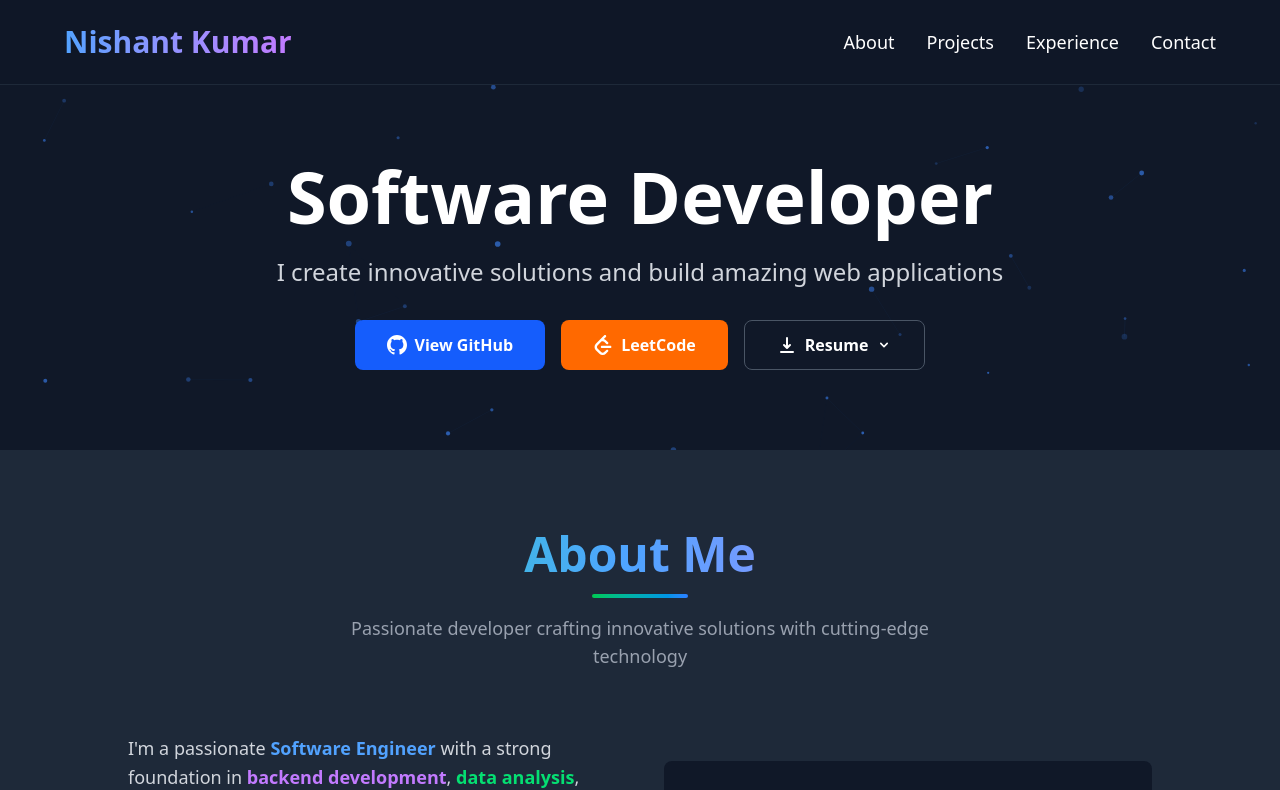
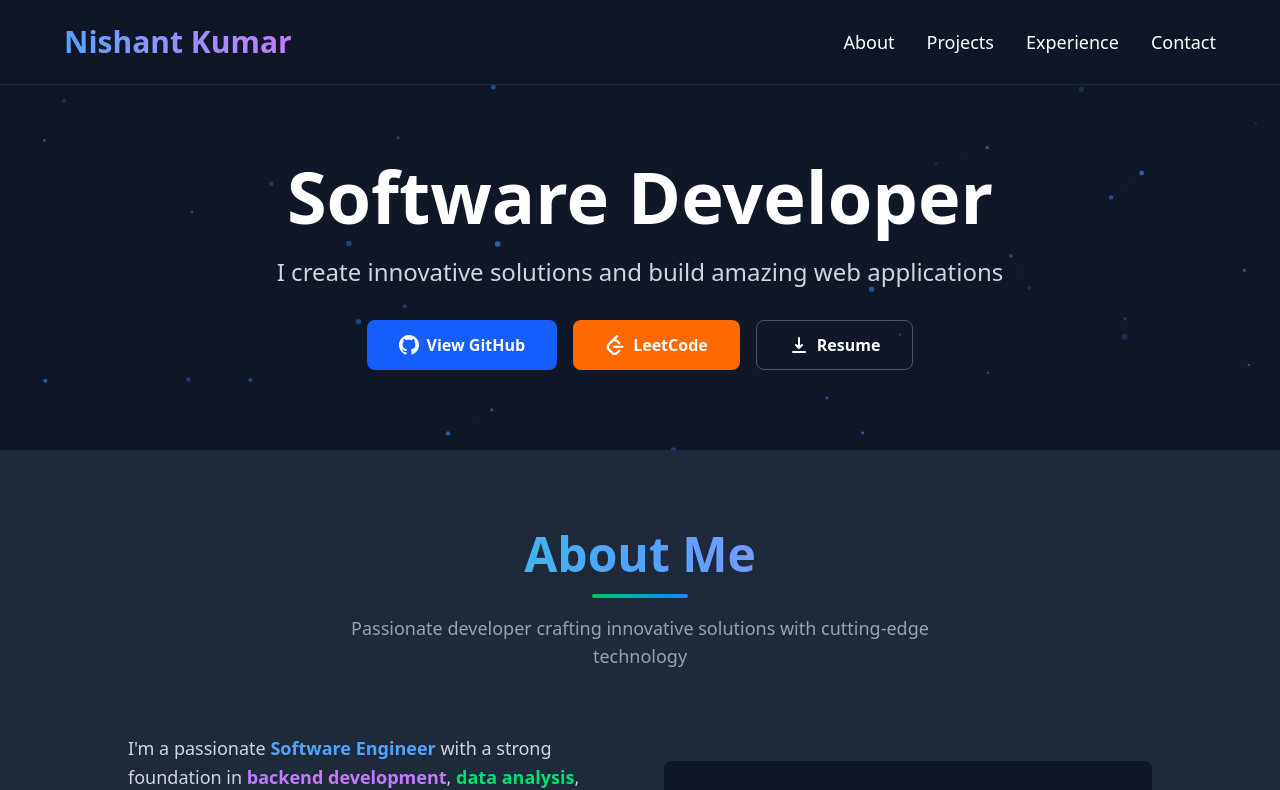
Before and after one commit to nishant-kumar22/my-portfolio, a React (Vite) app: page / in a window 1280 px wide. Shown: the top 790 px of the page. Built offline with nearby package versions, Linux system fonts and the light colour scheme.

Commit message:
made single resume

```diff
--- a/src/components/Hero.jsx
+++ b/src/components/Hero.jsx
@@ -1,5 +1,5 @@
 import React from "react";
-import ResumeDropdown from "./ResumeDropdown";
+import ResumeButton from './ResumeButton';
 
 function Hero({
   isResumeDropdownOpen,
@@ -50,10 +50,12 @@ function Hero({
           </a>
 
           <div ref={resumeDropdownRef}>
-            <ResumeDropdown
+            {/* <ResumeDropdown
               isOpen={isResumeDropdownOpen}
               setIsOpen={setIsResumeDropdownOpen}
-            />
+            /> */}
+
+            <ResumeButton />
           </div>
         </div>
       </div>
--- /dev/null
+++ b/src/components/ResumeButton.jsx
@@ -0,0 +1,25 @@
+import React from "react";
+
+function ResumeButton() {
+  const resumeUrl = "https://drive.google.com/file/d/1KMq-ew508PqDPhmDqk8zG3c_Y5TEr-Hx/view?usp=sharing";
+
+  return (
+    <a
+      href={resumeUrl}
+      target="_blank"
+      rel="noopener noreferrer"
+      className="inline-flex items-center border border-gray-600 hover:border-gray-400 px-8 py-3 rounded-lg font-semibold transition-all duration-300 group hover:bg-gray-800"
+    >
+      <svg className="w-5 h-5 mr-2" fill="currentColor" viewBox="0 0 20 20">
+        <path
+          fillRule="evenodd"
+          d="M3 17a1 1 0 011-1h12a1 1 0 110 2H4a1 1 0 01-1-1zm3.293-7.707a1 1 0 011.414 0L9 10.586V3a1 1 0 112 0v7.586l1.293-1.293a1 1 0 111.414 1.414l-3 3a1 1 0 01-1.414 0l-3-3a1 1 0 010-1.414z"
+          clipRule="evenodd"
+        />
+      </svg>
+      Resume
+    </a>
+  );
+}
+
+export default ResumeButton;
--- a/src/components/ResumeDropdown.jsx
+++ /dev/null
@@ -1,121 +0,0 @@
-import React from "react";
-
-function ResumeDropdown({ isOpen, setIsOpen }) {
-  const resumeOptions = [
-    {
-      title: "Software Engineering",
-      description: "Full-stack development & backend systems",
-      url: "https://drive.google.com/file/d/1KMq-ew508PqDPhmDqk8zG3c_Y5TEr-Hx/view?usp=sharing",
-      color: "blue",
-    },
-    {
-      title: "Machine Learning",
-      description: "Data science & ML model development",
-      url: "https://drive.google.com/file/d/1E1htDNTRrtzWkrjl83QtQ6rpiraq9bUw/view?usp=sharing",
-      color: "purple",
-    },
-    {
-      title: "Game Development",
-      description: "Roblox games & interactive experiences",
-      url: "https://drive.google.com/file/d/1DnbYjUK6SJERb1JsH0UqpeZjrcJ65eaC/view?usp=sharing",
-      color: "red",
-    },
-  ];
-
-  return (
-    <div className="relative resume-dropdown">
-      <button
-        onClick={() => setIsOpen(!isOpen)}
-        className="inline-flex items-center border border-gray-600 hover:border-gray-400 px-8 py-3 rounded-lg font-semibold transition-all duration-300 group"
-      >
-        <svg className="w-5 h-5 mr-2" fill="currentColor" viewBox="0 0 20 20">
-          <path
-            fillRule="evenodd"
-            d="M3 17a1 1 0 011-1h12a1 1 0 110 2H4a1 1 0 01-1-1zm3.293-7.707a1 1 0 011.414 0L9 10.586V3a1 1 0 112 0v7.586l1.293-1.293a1 1 0 111.414 1.414l-3 3a1 1 0 01-1.414 0l-3-3a1 1 0 010-1.414z"
-            clipRule="evenodd"
-          />
-        </svg>
-        Resume
-        <svg
-          className={`w-4 h-4 ml-2 transition-transform duration-200 ${
-            isOpen ? "rotate-180" : ""
-          }`}
-          fill="currentColor"
-          viewBox="0 0 20 20"
-        >
-          <path
-            fillRule="evenodd"
-            d="M5.293 7.293a1 1 0 011.414 0L10 10.586l3.293-3.293a1 1 0 111.414 1.414l-4 4a1 1 0 01-1.414 0l-4-4a1 1 0 010-1.414z"
-            clipRule="evenodd"
-          />
-        </svg>
-      </button>
-
-      {isOpen && (
-        <div className="absolute top-full mt-2 w-80 left-1/2 transform -translate-x-1/2 bg-gray-800 border border-gray-600 rounded-lg shadow-xl z-50 overflow-hidden">
-          <div className="py-2">
-            {resumeOptions.map((option, index) => (
-              <a
-                key={index}
-                href={option.url}
-                target="_blank"
-                rel="noopener noreferrer"
-                onClick={() => setIsOpen(false)}
-                className="flex items-center px-4 py-3 hover:bg-gray-700 transition-colors group"
-              >
-                <div
-                  className={`w-10 h-10 bg-${option.color}-600/20 rounded-lg flex items-center justify-center mr-3 group-hover:bg-${option.color}-600/30 transition-colors`}
-                >
-                  <svg
-                    className={`w-5 h-5 text-${option.color}-400`}
-                    fill="currentColor"
-                    viewBox="0 0 20 20"
-                  >
-                    {option.color === "blue" && (
-                      <path
-                        fillRule="evenodd"
-                        d="M3 4a1 1 0 011-1h12a1 1 0 110 2H4a1 1 0 01-1-1zm0 4a1 1 0 011-1h12a1 1 0 110 2H4a1 1 0 01-1-1zm0 4a1 1 0 011-1h12a1 1 0 110 2H4a1 1 0 01-1-1zm0 4a1 1 0 011-1h12a1 1 0 110 2H4a1 1 0 01-1-1z"
-                        clipRule="evenodd"
-                      />
-                    )}
-                    {option.color === "purple" && (
-                      <path d="M2 11a1 1 0 011-1h2a1 1 0 011 1v5a1 1 0 01-1 1H3a1 1 0 01-1-1v-5zM8 7a1 1 0 011-1h2a1 1 0 011 1v9a1 1 0 01-1 1H9a1 1 0 01-1-1V7zM14 4a1 1 0 011-1h2a1 1 0 011 1v12a1 1 0 01-1 1h-2a1 1 0 01-1-1V4z" />
-                    )}
-                    {option.color === "red" && (
-                      <path
-                        fillRule="evenodd"
-                        d="M3 4a1 1 0 00-1 1v10a1 1 0 001 1h14a1 1 0 001-1V5a1 1 0 00-1-1H3zm2 3a1 1 0 000 2h.01a1 1 0 100-2H5zm0 3a1 1 0 000 2h3a1 1 0 100-2H5zm10-1a1 1 0 10-2 0v3a1 1 0 102 0v-3z"
-                        clipRule="evenodd"
-                      />
-                    )}
-                  </svg>
-                </div>
-                <div className="flex-1 min-w-0">
-                  <h3 className="text-white font-medium truncate">
-                    {option.title}
-                  </h3>
-                  <p className="text-gray-400 text-sm truncate">
-                    {option.description}
-                  </p>
-                </div>
-                <svg
-                  className="w-4 h-4 text-gray-400 group-hover:text-white transition-colors flex-shrink-0 ml-2"
-                  fill="currentColor"
-                  viewBox="0 0 20 20"
-                >
-                  <path
-                    fillRule="evenodd"
-                    d="M3 17a1 1 0 011-1h12a1 1 0 110 2H4a1 1 0 01-1-1zm3.293-7.707a1 1 0 011.414 0L9 10.586V3a1 1 0 112 0v7.586l1.293-1.293a1 1 0 111.414 1.414l-3 3a1 1 0 01-1.414 0l-3-3a1 1 0 010-1.414z"
-                    clipRule="evenodd"
-                  />
-                </svg>
-              </a>
-            ))}
-          </div>
-        </div>
-      )}
-    </div>
-  );
-}
-
-export default ResumeDropdown;
```
